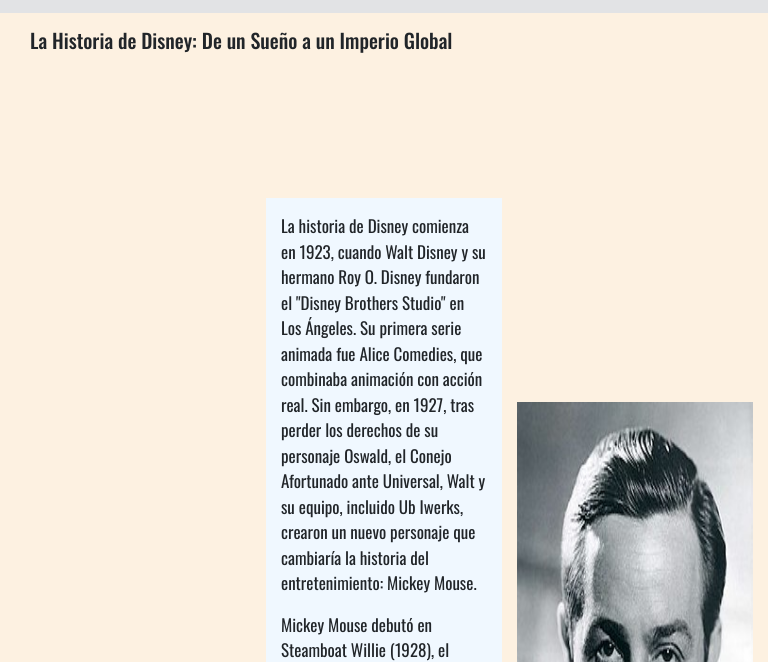
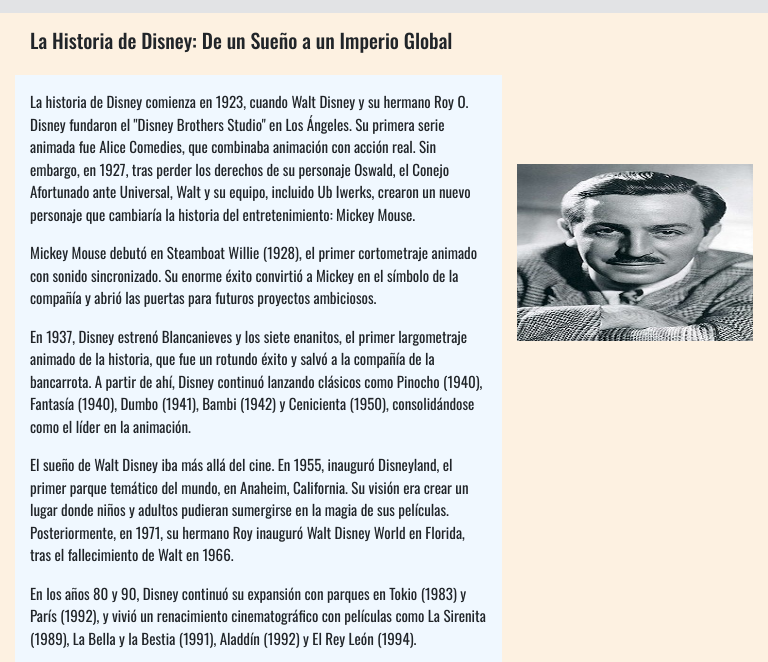
Before and after one commit to tomasbosso/repositorio-coder, a website: page pages/historia.html in a window 768 px wide. Shown: the part 79-741 px from the top of the page. Drawn offline with nearby package versions, Linux system fonts and the light colour scheme.

Commit message:
correccion responsive

```diff
--- a/SASS/utilidades/_queries.scss
+++ b/SASS/utilidades/_queries.scss
@@ -119,10 +119,13 @@
     }
 
     .texto_historia{
-      grid-column: 2;
-      grid-row: 3 / 6;
-      font-size: 15px;
-      padding: 15px;
+      grid-column: 1/3;
+      grid-row: 2 / 6;
+      padding: 15px ;
+
+      p{
+              font-size: 15px !important;
+      }
     }
   }
 
```
Also changed, not shown: index.html (+1 -1 lines), css/estilo.css, 1 other file.
